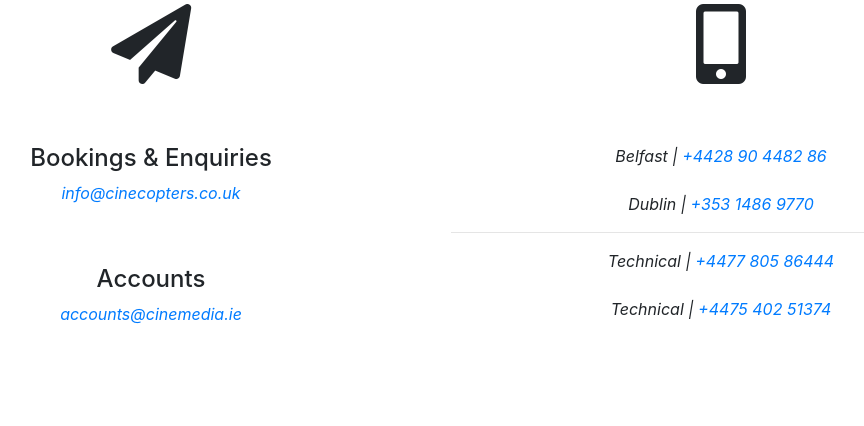
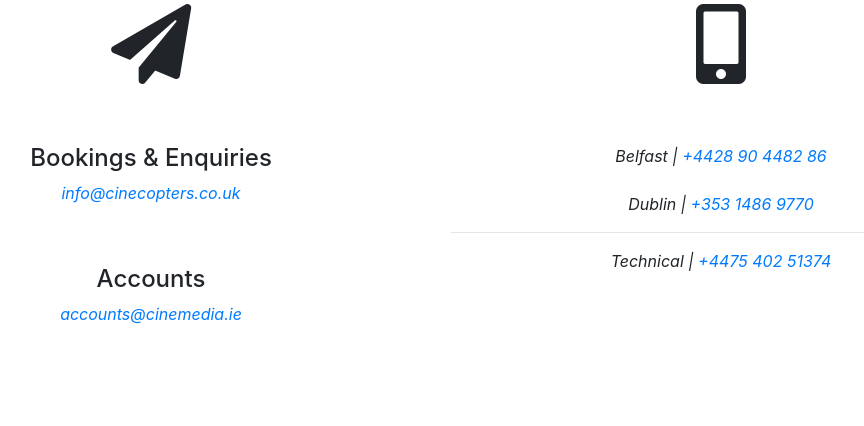
Before and after one commit to sdbxsdb/CineCopters, a PHP site: page /contact.php in a window 1280 px wide. Shown: the part 875-1301 px from the top of the page, without its empty margins (204-1068 px from the left). Run offline with PHP 8.4, Linux system fonts and the light colour scheme; some web fonts are replaced.

Commit message:
removing my number from website

```diff
--- a/contact.php
+++ b/contact.php
@@ -57,14 +57,7 @@
               <br><br>
               Dublin |
               <a href="tel:0035314869770">+353 1486 9770</a>
-              <!-- <br><br>
-              Glasgow |
-              <a href="tel:00441414590259">+44 141 459 0259</a> -->
-              <!-- <br><br> -->
               <hr>
-              Technical |
-              <a href="tel:00447780586444">+4477 805 86444</a>
-              <br><br>
               Technical |
               <a href="tel:00447540251374">+4475 402 51374</a>
         </cite>
```
